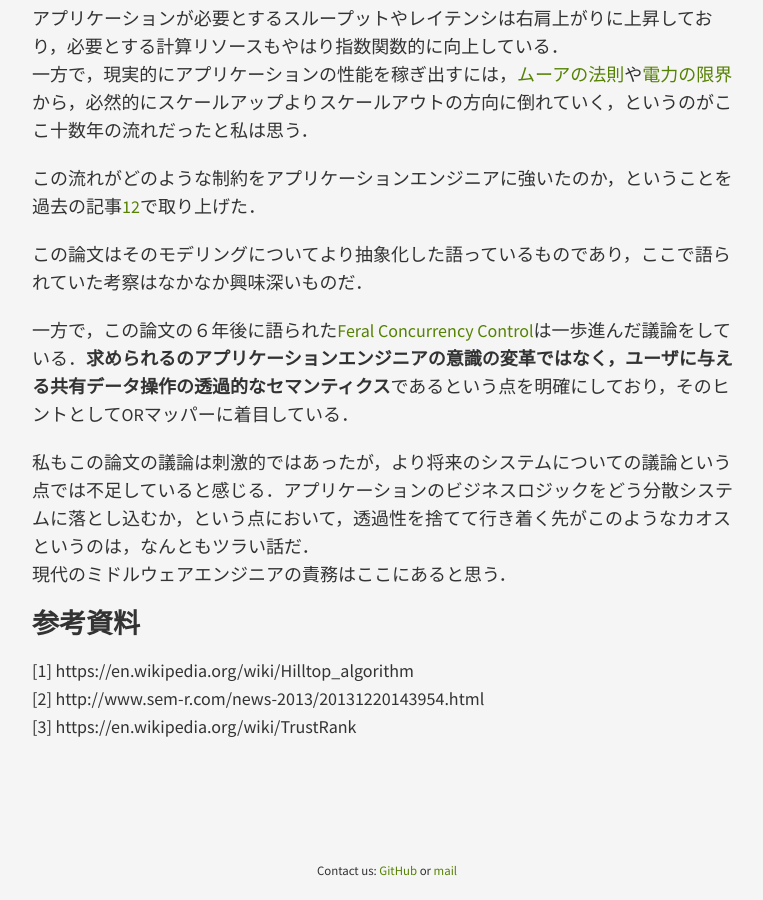
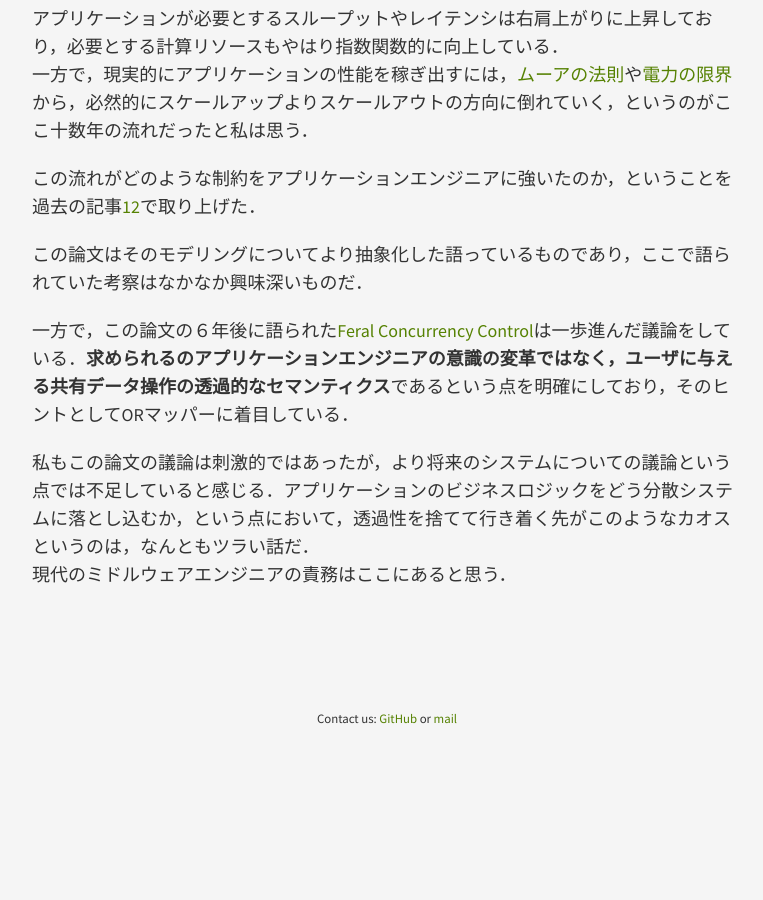
Before and after one commit to the-weekly-paper/the-weekly-paper.github.io, a Jekyll site: the page built from _posts/2017-08-07-Building-on-QuickSand.markdown, in a window 1280 px wide and 900 px high, scrolled down 11805 px. Shown: the whole window, without its empty margins (253-1016 px from the left). Built offline with Jekyll 4.4.1, drawn with Linux system fonts in a browser that asks for light colours; after the commit the page ends 12553 px from its top, so only the background shows below that.

Commit message:
Update 2017-08-07-Building-on-QuickSand.markdown

```diff
--- a/_posts/2017-08-07-Building-on-QuickSand.markdown
+++ b/_posts/2017-08-07-Building-on-QuickSand.markdown
@@ -250,9 +250,3 @@ Amazonでは，カートに商品を追加する処理はグローバルなロ
 
 私もこの論文の議論は刺激的ではあったが，より将来のシステムについての議論という点では不足していると感じる．アプリケーションのビジネスロジックをどう分散システムに落とし込むか，という点において，透過性を捨てて行き着く先がこのようなカオスというのは，なんともツラい話だ．
 現代のミドルウェアエンジニアの責務はここにあると思う．
-
-## 参考資料
-
-[1] https://en.wikipedia.org/wiki/Hilltop_algorithm
-[2] http://www.sem-r.com/news-2013/20131220143954.html
-[3] https://en.wikipedia.org/wiki/TrustRank
```
